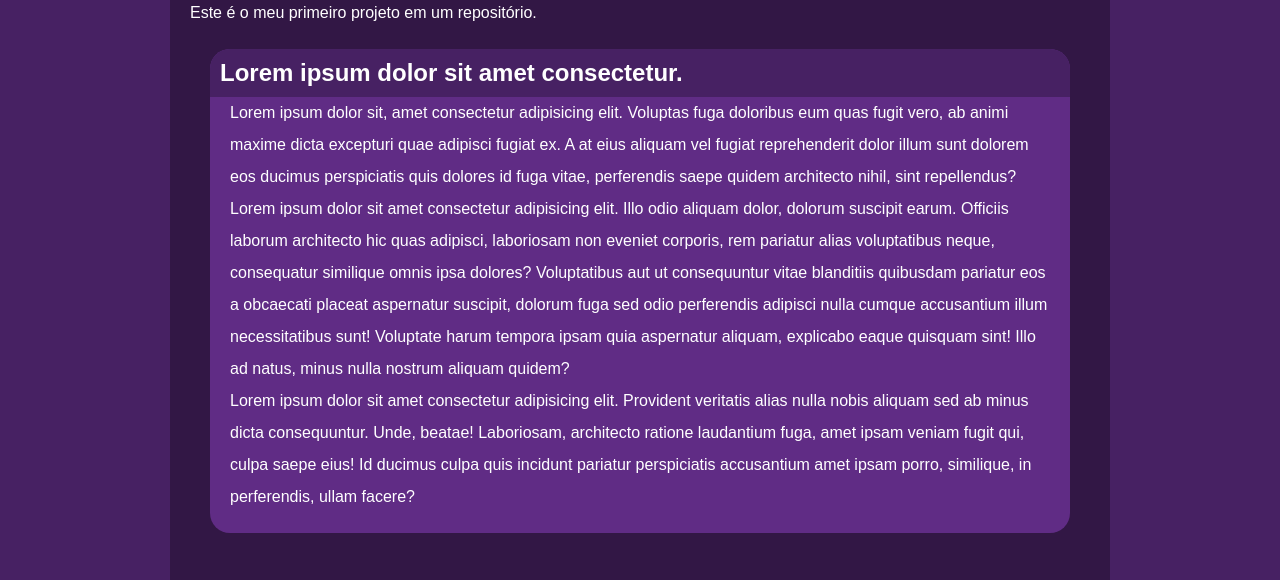
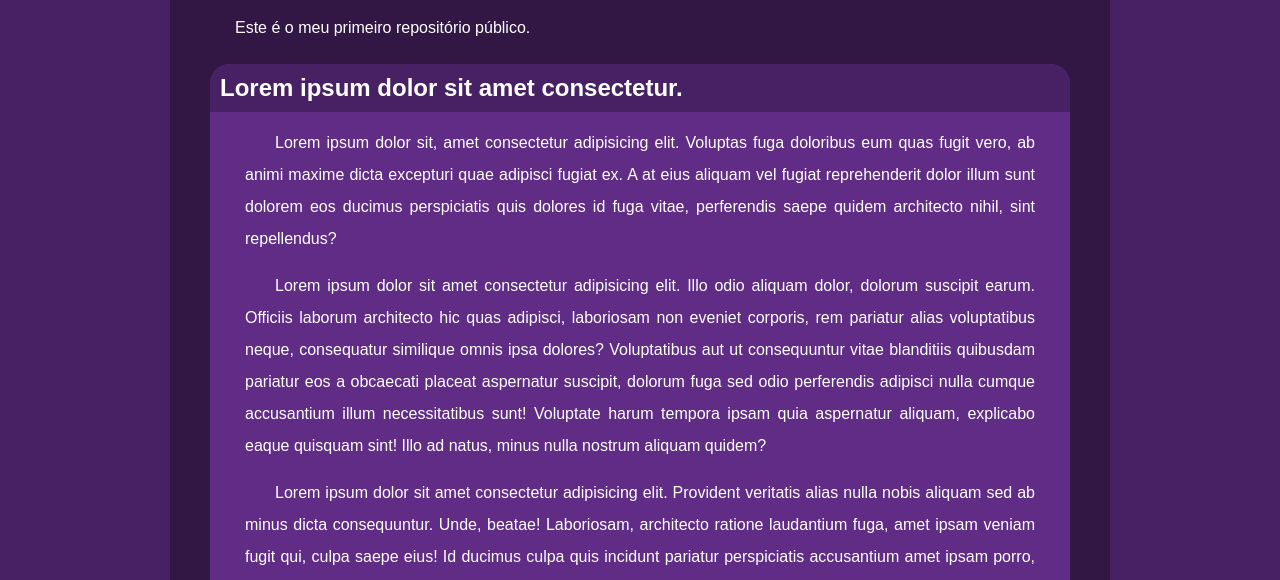
Before and after one commit to guilherme-XD/hello-world, a plain HTML site: page index.html in a window 1280 px wide. Shown: the part 211-791 px from the top of the page. Drawn offline with Linux system fonts and the light colour scheme.

Commit message:
Atualização repositório
Atualização geral, conteúdo, formato, site hospedado

```diff
--- a/index.html
+++ b/index.html
@@ -15,7 +15,7 @@
     <main>
         <article>
             <h1>Hello world</h1>
-            <p>Este é o meu primeiro projeto em um repositório.</p>
+            <p>Este é o meu primeiro repositório público.</p>
 
             <aside>
                 <h2>Lorem ipsum dolor sit amet consectetur.</h2>
--- a/style.css/style.css
+++ b/style.css/style.css
@@ -44,11 +44,15 @@ main {
     background-color: rgba(0, 0, 0, 0.3);
     margin: 20px auto;
     padding: 40px 20px 40px 20px;
+    min-width: 260px;
     max-width: 900px;
 }
 
 main p {
+    margin: 15px;
+    text-indent: 30px;
     line-height: 2em;
+    text-align: justify;
 }
 
 article {
```
Also changed, not shown: 1 other file.
